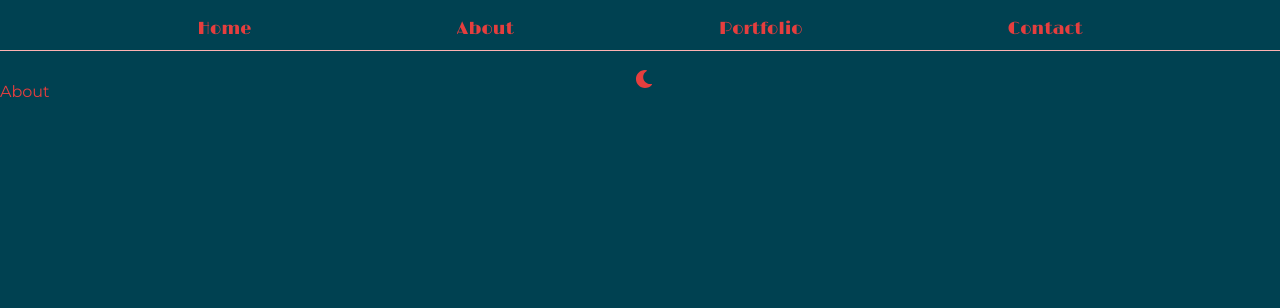
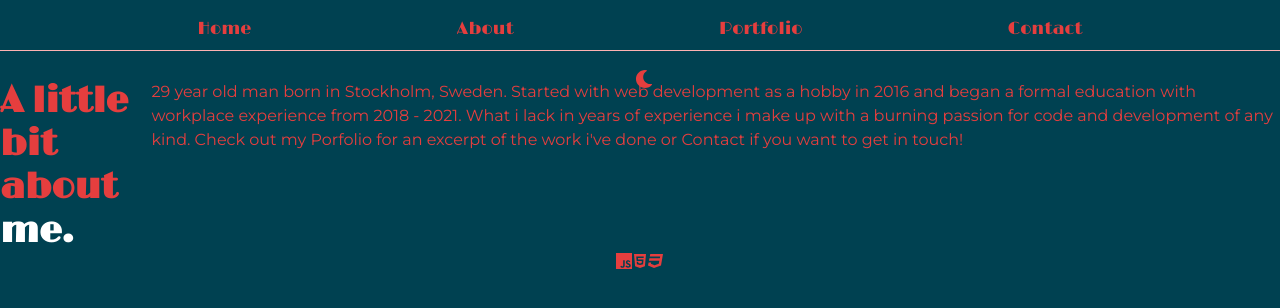
Before and after one commit to Leandro-Da-Souza/Portfolio-Two, a React (Create React App) app: page /about in a window 1280 px wide. Shown: the top 308 px of the page. Built offline with nearby package versions, Linux system fonts and the light colour scheme.

Commit message:
add content to About.js

```diff
--- a/src/pages/About.js
+++ b/src/pages/About.js
@@ -1,10 +1,21 @@
 import React from 'react'
+import { Flex, Text, Heading, Box, Center,  } from '@chakra-ui/layout'
+import { FaHtml5, FaCss3 } from 'react-icons/fa'
+import { SiJavascript } from 'react-icons/si'
 
 const About = () => {
     return (
-        <div>
-            <p>About</p>
-        </div>
+        <Flex w="100vw" flexDirection="column" height="100%">
+            <Flex>
+            <Heading>A little bit about <Text as="span" color="white">me.</Text></Heading>
+            <Text>29 year old man born in Stockholm, Sweden. Started with web development as a hobby in 2016 and began a formal education with workplace experience from 2018 - 2021. What i lack in years of experience i make up with a burning passion for code and development of any kind. Check out my Porfolio for an excerpt of the work i've done or Contact if you want to get in touch!</Text>
+            </Flex>
+            <Center>
+                <SiJavascript/>
+                    <FaHtml5 />
+                    <FaCss3 />
+            </Center>
+        </Flex>
     )
 }
 
```
